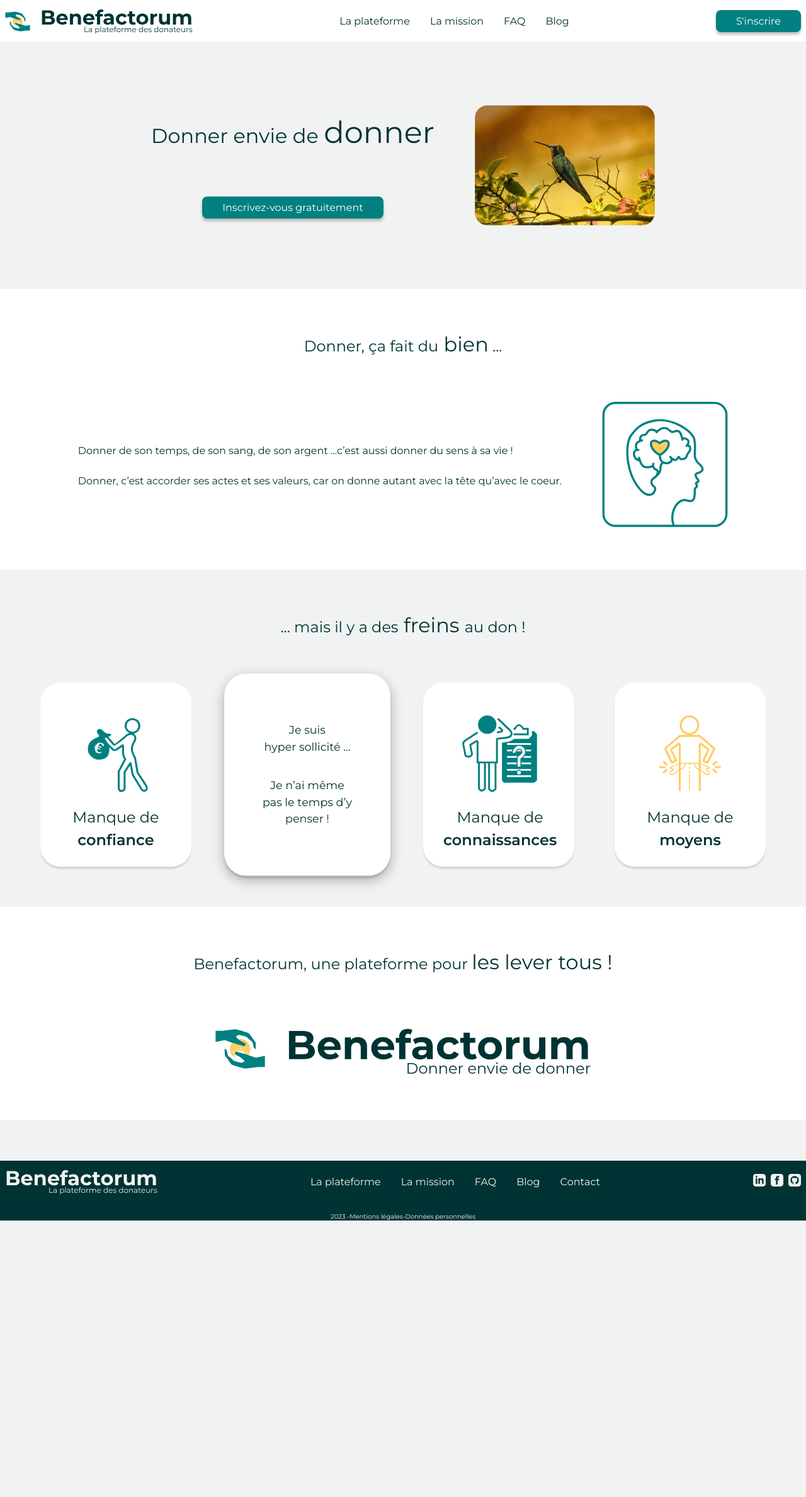
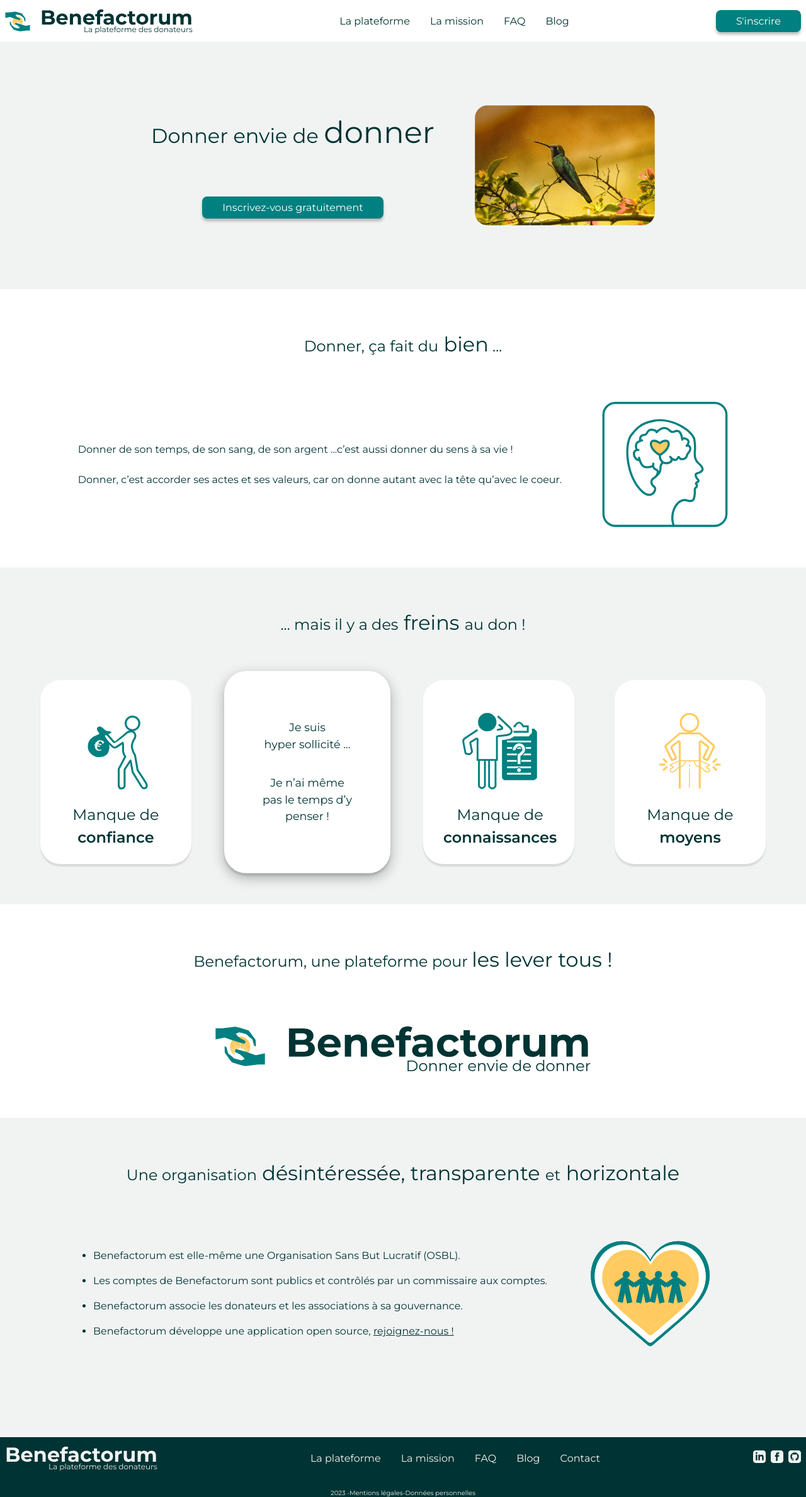
Before and after one commit to mpressen/benefactorum-docs, a Jekyll site: the page built from la-mission.html, in a window 1280 px wide. Shown: the whole page at 63% size. Built offline with Jekyll 4.4.1, drawn with Linux system fonts in a browser that asks for light colours; before the commit the page ends 1938 px from its top, so only the background shows below that.

Commit message:
add section orga  saine

```diff
--- a/_sass/main.scss
+++ b/_sass/main.scss
@@ -204,10 +204,6 @@
       color: $website-background;
     }
   }
-}
-
-.values {
-  background-color: white;
 }
 
 .quote {
@@ -468,6 +464,7 @@
   }
 
   .values {
+    background-color: white;
     flex-direction: column;
     justify-content: center;
     align-items: center;
@@ -482,8 +479,28 @@
       @media only screen and (max-width: 627px) {
         flex-wrap: wrap;
       }
+
+      ul {
+        display: flex;
+        flex-direction: column;
+        gap: 16px;
+
+        li {
+          list-style-type: disc;
+          display: list-item;
+
+          a {
+            text-decoration: underline;
+          }
+        }
+      }
+    }
+
+    &.without-bg {
+      background-color: $website-background;
     }
   }
+
 
   .freins {
     display: flex;
--- a/la-mission.html
+++ b/la-mission.html
@@ -24,9 +24,7 @@
         <br>
         Donner, c’est accorder ses actes et ses valeurs, car on donne autant avec la tête qu’avec le coeur.
       </p>
-      <div class="did-you-know">
         <img src="./assets/images/brain-heart.svg" alt="coeur et cerveau sont reliés">
-      </div>
     </div>
   </section>
 
@@ -118,6 +116,32 @@
       <img src="./assets/images/benefactorum/mission-small-logo.svg" alt="Benefactorum" />
     </picture>
   </section>
+
+  <section class="values without-bg">
+    <h2>
+      Une organisation<span class="xxl"> désintéressée, transparente </span>et<span class="xxl"> horizontale </span>
+    </h2>
+    <div class="main">
+      <ul>
+        <li>
+          <p>Benefactorum est elle-même une Organisation Sans But Lucratif (OSBL).</p>
+        </li>
+        <li>
+          <p>Les comptes de Benefactorum sont publics et contrôlés par un commissaire aux comptes.</p>
+        </li>
+        <li>
+          <p>Benefactorum associe les donateurs et les associations à sa gouvernance.</p>
+        </li>
+        <li>
+          <p>
+            Benefactorum développe une application open source,
+            <a href="https://github.com/Benefactorum" target="_blank">rejoignez-nous !</a>
+          </p>
+        </li>
+      </ul>
+        <img src="./assets/images/asso-heart.svg">
+    </div>
+  </section>
 </div>
 
 <script>
```
Also changed, not shown: assets/images/asso-heart.svg (added), 4 other files.
